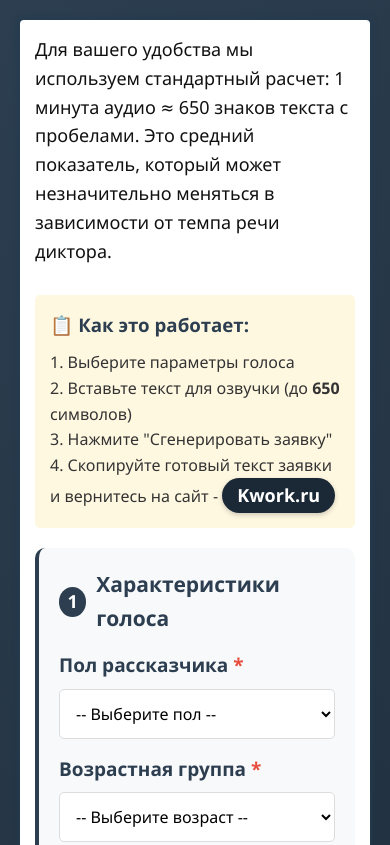
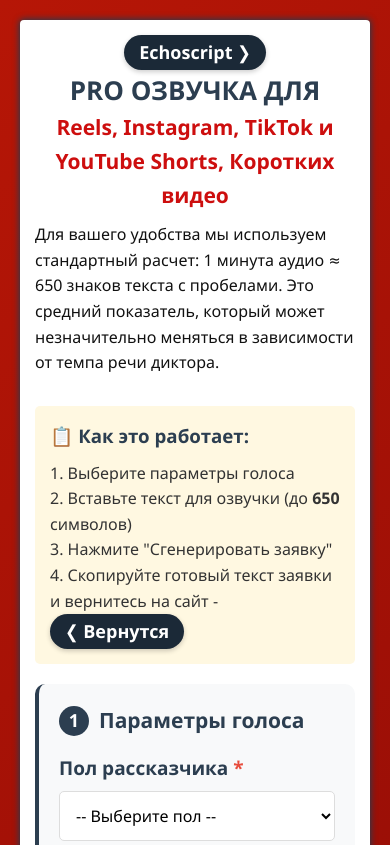
Before and after one commit to echoscriptru/kwork-voice-assistant.io, a plain HTML site: page index.html in a window 390 px wide. Shown: the top 845 px of the page. Drawn offline with Linux system fonts and the light colour scheme.

Commit message:
Update index.html

```diff
--- a/index.html
+++ b/index.html
@@ -3,7 +3,8 @@
 <head>
     <meta charset="UTF-8">
     <meta name="viewport" content="width=device-width, initial-scale=1.0">
-    <title>Конструктор заказа озвучки</title>
+    <title>Озвучка для Reels, TikTok, YouTube Shorts с индивидуальным подбором голоса</title>
+	<link rel="icon" href="favicon.png" type="image/png">
     <style>
         * {
             box-sizing: border-box;
@@ -13,7 +14,7 @@
         }
 
         body {
-            background: linear-gradient(135deg, #2c3e50 0%, #1b2937 100%);
+            background: linear-gradient(135deg, #b61606 0%, #860906 100%);
             color: #333;
             line-height: 1.6;
             padding: 20px;
@@ -38,21 +39,21 @@
 
         .h1456 {
             color: #2c3e50;
-			font-size: 40px;
+			font-size: 31px;
 			font-weight: 700;
             margin-bottom: 0px;
         }
 
 		        .h1457 {
             color: #cd0e0e;
-			font-size: 31px;
+			font-size: 28px;
 			font-weight: 700;
             margin-bottom: 10px;
         }
 
         .subtitle {
             color: #111111;
-            font-size: 18px;
+            font-size: 16px;
 			text-align: left;
         }
 
@@ -122,7 +123,7 @@
             display: block;
             width: 100%;
             padding: 15px;
-            background: linear-gradient(135deg, #2c3e50 0%, #1b2937 100%);
+            background: linear-gradient(135deg, #b61606 0%, #860906 100%);
             color: white;
             border: none;
             border-radius: 5px;
@@ -151,6 +152,7 @@
             margin-bottom: 15px;
             color: #2c3e50;
             text-align: center;
+			font-size: 21px;
         }
 
         .order-text {
@@ -199,6 +201,22 @@
             .container {
                 padding: 15px;
             }
+
+
+			        .h1456 {
+            color: #2c3e50;
+			font-size: 26px;
+			font-weight: 700;
+            margin-bottom: 0px;
+        }
+
+		        .h1457 {
+            color: #cd0e0e;
+			font-size: 21px;
+			font-weight: 700;
+            margin-bottom: 10px;
+        }
+
         }
 
         .instructions {
@@ -311,6 +329,9 @@
 <body>
     <div class="container">
         <header>
+		<a href="https://kwork.ru/user/echoscript" target="_blank" class="kwork-button">Echoscript ❯</a>
+		<div class="h1456">PRO ОЗВУЧКА ДЛЯ</div>
+		<div class="h1457">Reels, Instagram, TikTok и YouTube Shorts, Коротких видео</div>
             <p class="subtitle">Для вашего удобства мы используем стандартный расчет: 1 минута аудио ≈ 650 знаков текста с пробелами. Это средний показатель, который может незначительно меняться в зависимости от темпа речи диктора.</p>
         </header>
 
@@ -319,11 +340,11 @@
             <p>1. Выберите параметры голоса<br>
                2. Вставьте текст для озвучки (до <strong>650</strong> символов)<br>
                3. Нажмите "Сгенерировать заявку"<br>
-               4. Скопируйте готовый текст заявки и вернитесь на сайт - <a href="https://kwork.ru/manage_kworks" target="_blank" class="kwork-button">Kwork.ru</a></p>
+               4. Скопируйте готовый текст заявки и вернитесь на сайт - <a href="https://kwork.ru/user/echoscript" target="_blank" class="kwork-button">❮ Вернутся</a></p>
         </div>
 
         <div class="form-section">
-            <h3><span>1</span> Характеристики голоса</h3>
+            <h3><span>1</span> Параметры голоса</h3>
 
             <div class="form-group">
                 <label for="gender">Пол рассказчика <span class="required">*</span></label>
```
